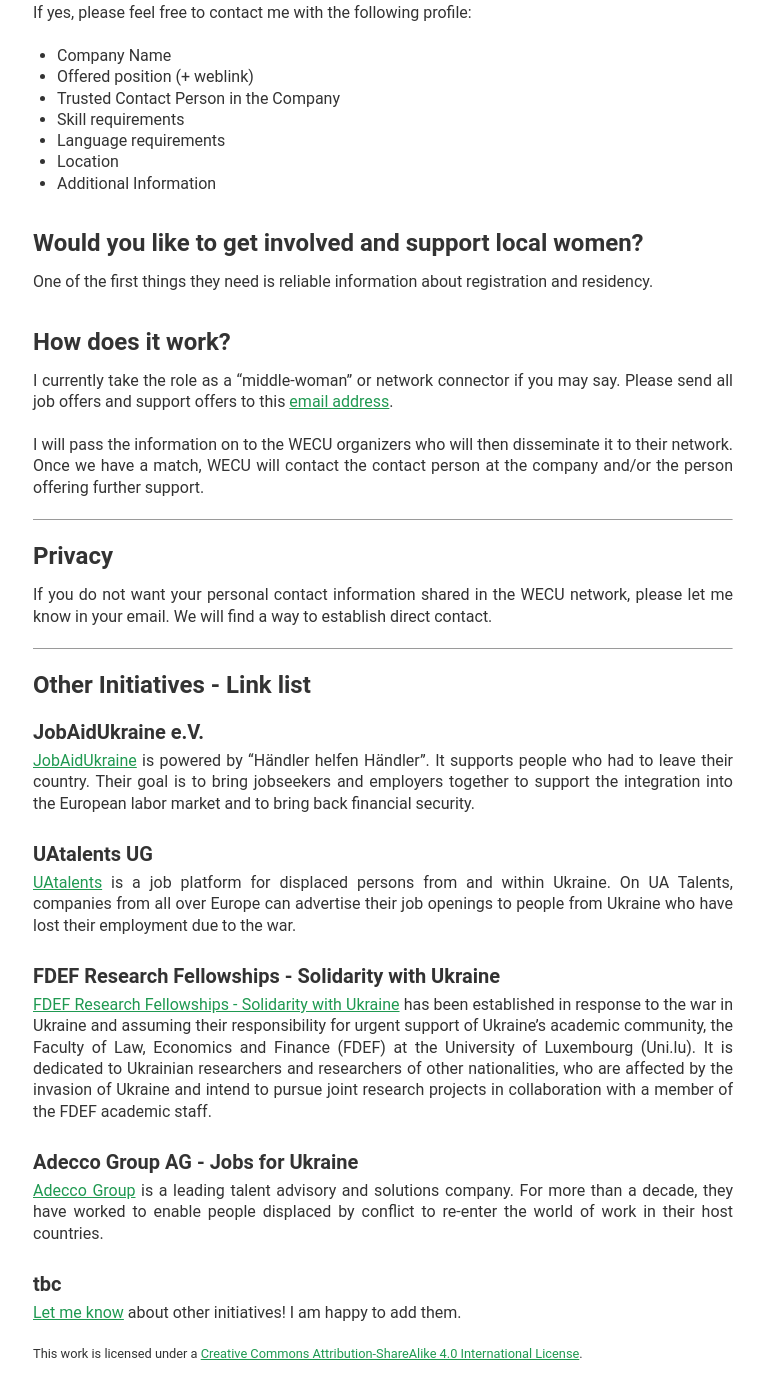
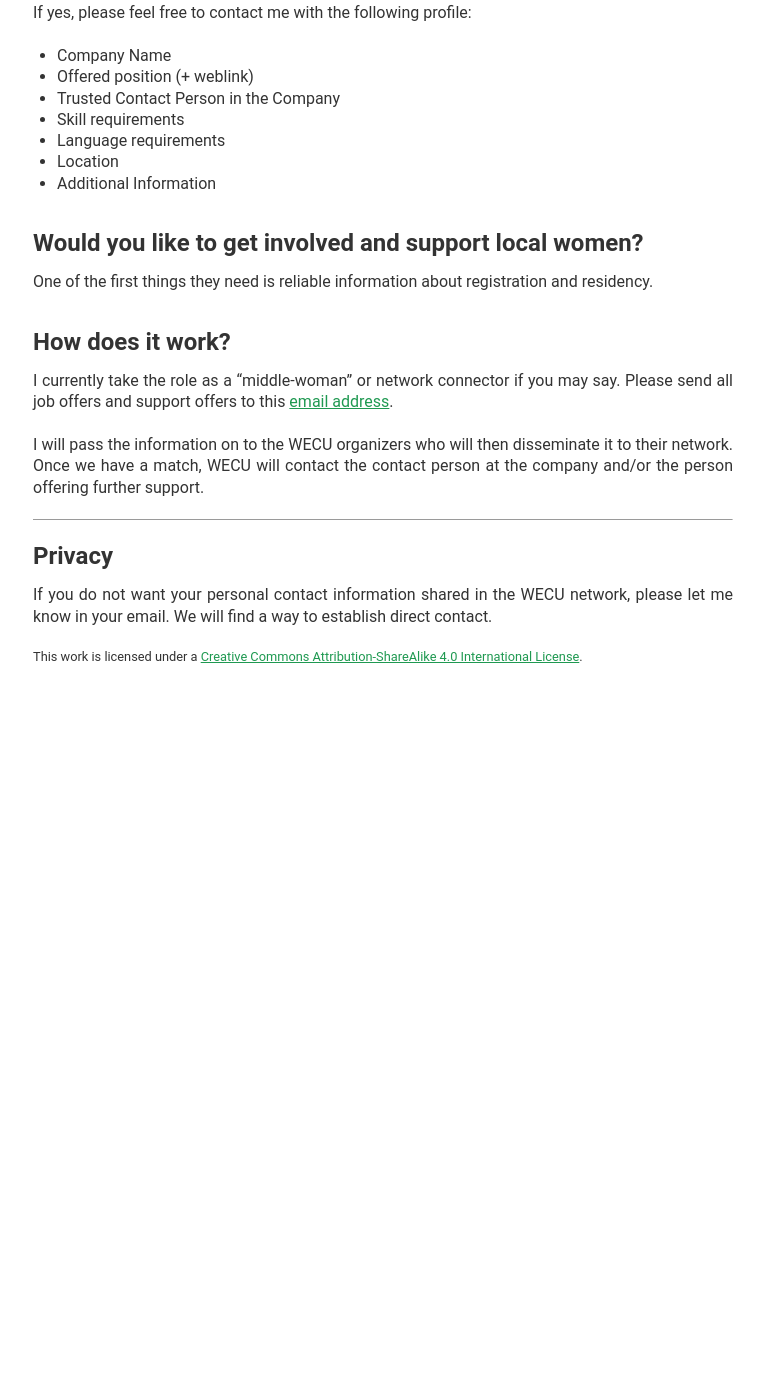
Before and after one commit to evafroehlich/website, a Jekyll site: the page built from _posts/2022-04-06-supporting-WECU.md, in a window 1280 px wide and 1400 px high, scrolled down 907 px. Shown: the whole window, without its empty margins (257-1021 px from the left). Built offline with Jekyll 4.4.1, drawn with Linux system fonts in a browser that asks for light colours; after the commit the page ends 1611 px from its top, so only the background shows below that.

Commit message:
Added new Blogpost Link List

```diff
--- a/_posts/2022-04-06-supporting-WECU.md
+++ b/_posts/2022-04-06-supporting-WECU.md
@@ -55,28 +55,3 @@
 ### Privacy
 
 If you do not want your personal contact information shared in the WECU network, please let me know in your email. We will find a way to establish direct contact.
-
----
-
-### Other Initiatives - Link list
-
-#### JobAidUkraine e.V.
-
-[JobAidUkraine](https://www.jobaidukraine.com/uk) is powered by "Händler helfen Händler". It supports people who had to leave their country. Their goal is to bring jobseekers and employers together to support the integration into the European labor market and to bring back financial security.
-
-#### UAtalents UG
-
-[UAtalents](https://www.uatalents.com/about) is a job platform for displaced persons from and within Ukraine. On UA Talents, companies from all over Europe can advertise their job openings to people from Ukraine who have lost their employment due to the war.
-
-#### FDEF Research Fellowships - Solidarity with Ukraine
-[FDEF Research Fellowships - Solidarity with Ukraine](https://wwwen.uni.lu/fdef/fdef_research_fellowships_solidarity_with_ukraine) has been established in response to the war in Ukraine and assuming their responsibility for urgent support of Ukraine’s academic community, the Faculty of Law, Economics and Finance (FDEF) at the University of Luxembourg (Uni.lu). It is dedicated to Ukrainian researchers and researchers of other nationalities, who are affected by the invasion of Ukraine and intend to pursue joint research projects in collaboration with a member of the FDEF academic staff.
-
-#### Adecco Group AG - Jobs for Ukraine
-[Adecco Group](https://www.adeccojobsforukraine.com/) is a leading talent advisory and solutions company. For more than a decade, they have worked to enable people displaced by conflict to re-enter the world of work in their host countries.
-
-
-
-#### tbc
-
-[Let me know](mailto:
-wecu-backup-network@mailbox.org) about other initiatives! I am happy to add them.
```
Also changed, not shown: _posts/2022-04-19-linklist-work-for-ukrainian-refugees.md (added, +51 -0 lines).
